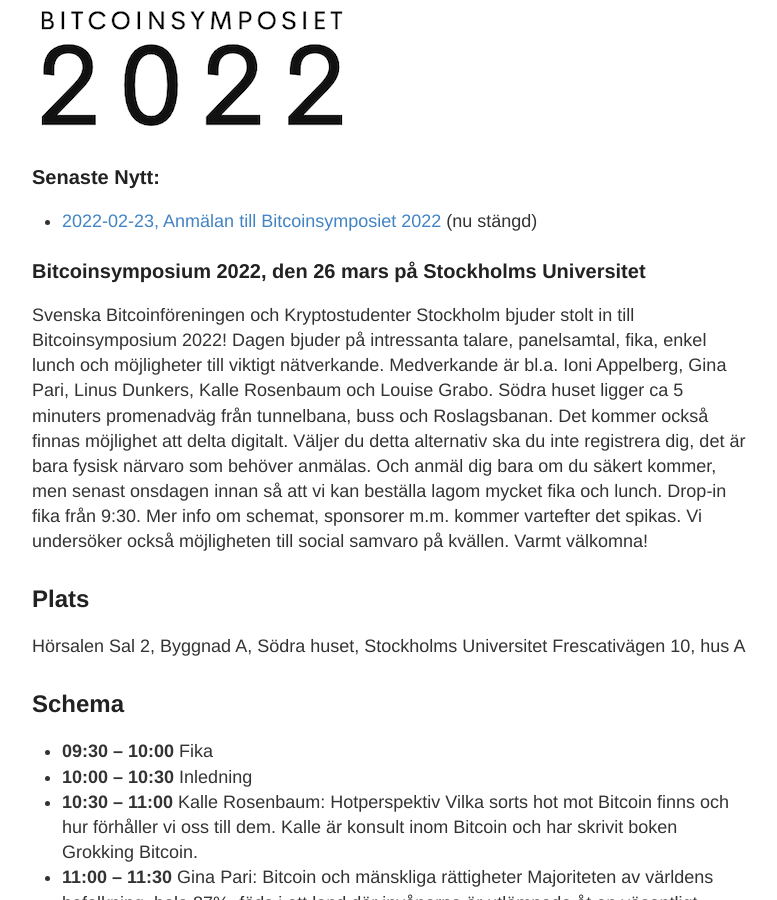
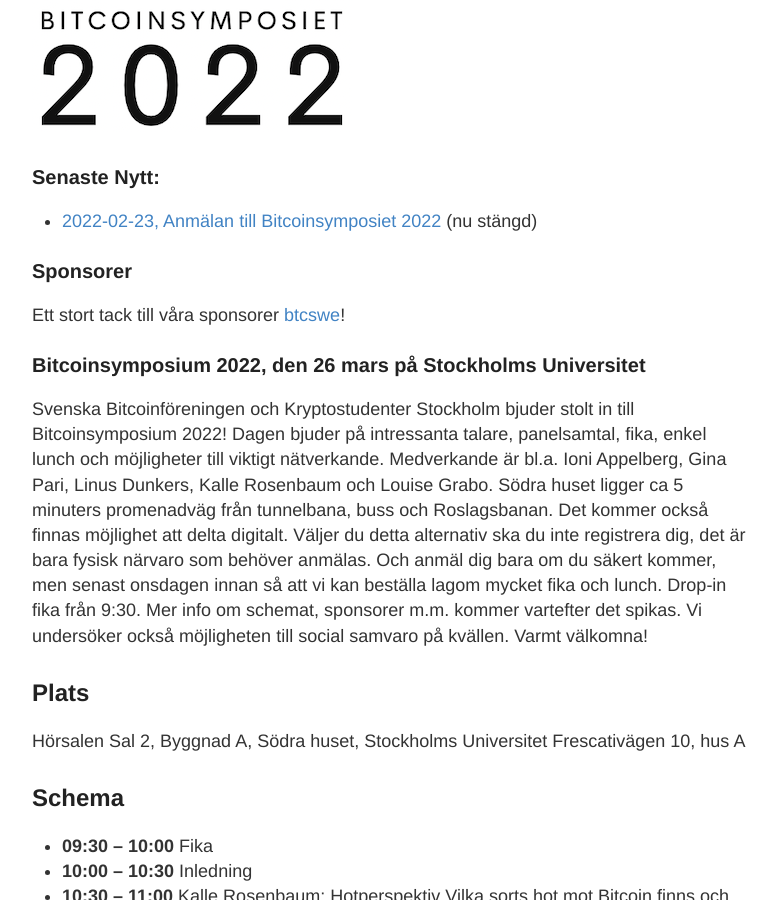
Before and after one commit to bitcoinforeningen/bitcoinforeningen.github.io, a Jekyll site: the page built from symposium2022.md, in a window 1280 px wide and 900 px high, scrolled down 432 px. Shown: the whole window, without its empty margins (248-1025 px from the left). Built offline with Jekyll 4.4.1, drawn with Linux system fonts in a browser that asks for light colours.

Commit message:
Update symposium2022.md

```diff
--- a/symposium2022.md
+++ b/symposium2022.md
@@ -7,6 +7,9 @@ permalink: /symposium2022
 
 ### Senaste Nytt:
 - [2022-02-23, Anmälan till Bitcoinsymposiet 2022](https://www.eventbrite.se/e/bitcoinsymposium-2022-biljetter-200760228247) (nu stängd)
+
+### Sponsorer
+Ett stort tack till våra sponsorer [btcswe](https://www.btcswe.se)!
 
 ### Bitcoinsymposium 2022, den 26 mars på Stockholms Universitet
 Svenska Bitcoinföreningen och Kryptostudenter Stockholm bjuder stolt in till Bitcoinsymposium 2022! Dagen bjuder på intressanta talare, panelsamtal, fika, enkel lunch och möjligheter till viktigt nätverkande. Medverkande är bl.a. Ioni Appelberg, Gina Pari, Linus Dunkers, Kalle Rosenbaum och Louise Grabo.
```
